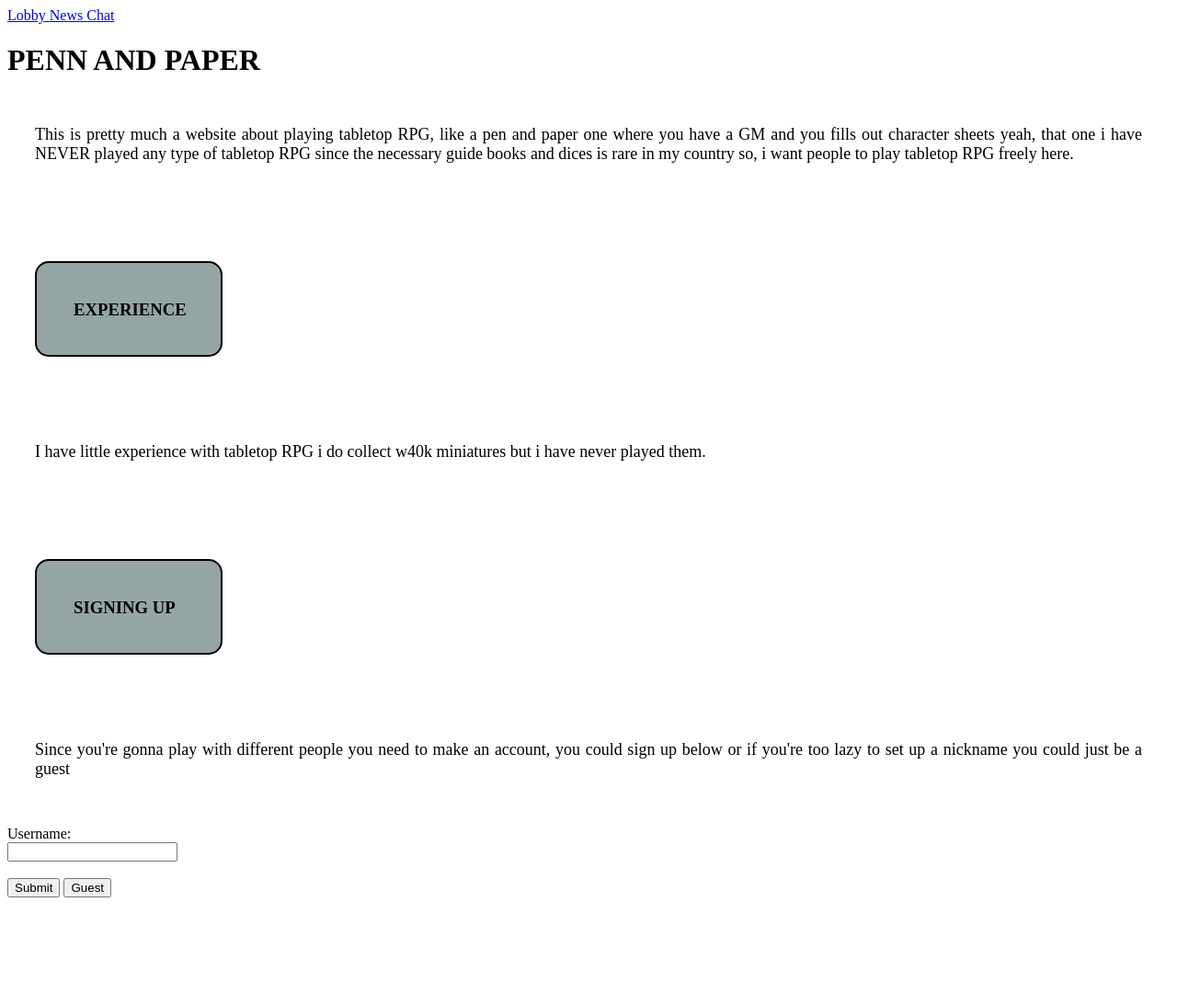
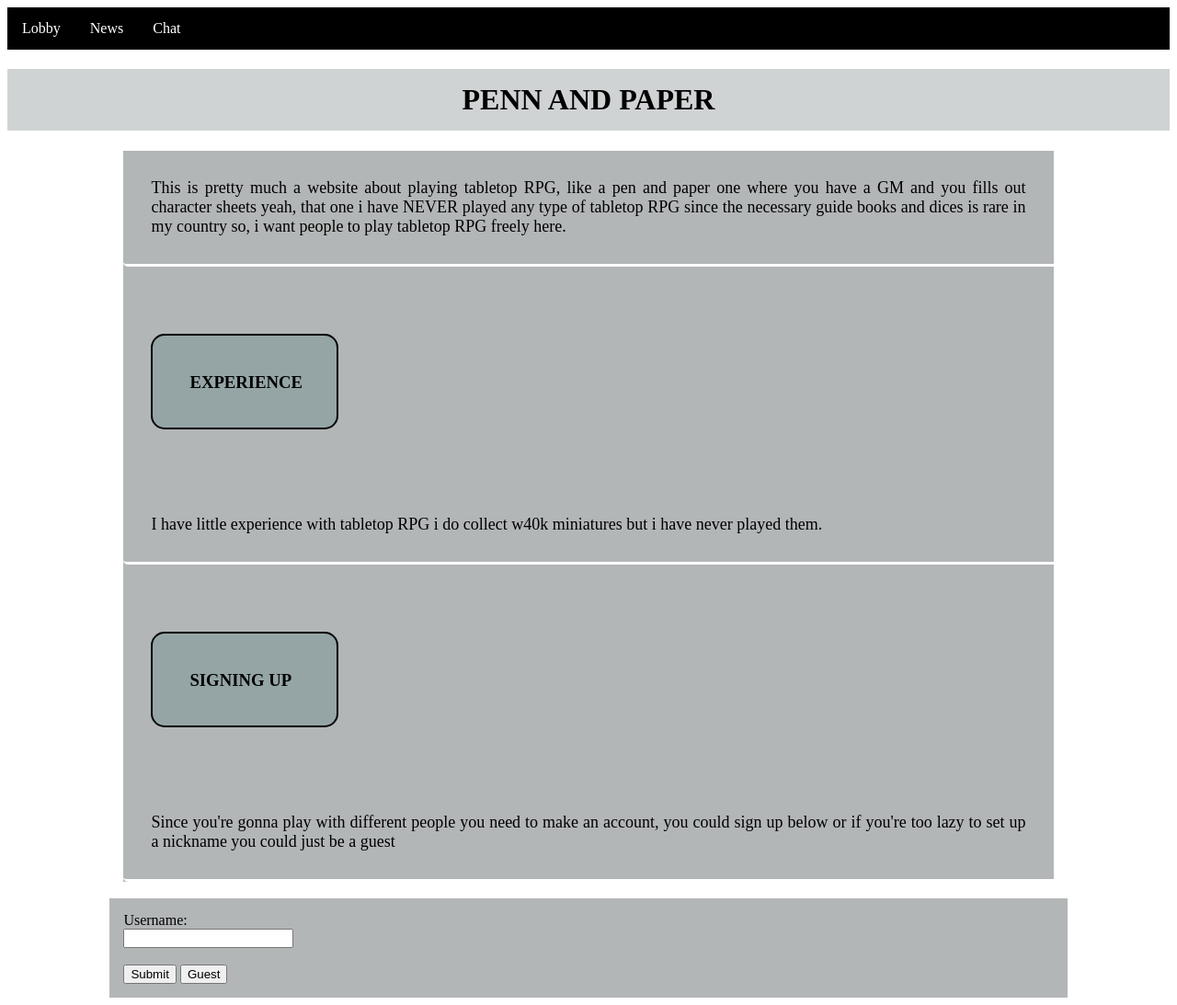
Before and after one commit to davesinkler1/html-something, a PHP site: page /penn.html in a window 1280 px wide. Shown: the whole page at 92% size. Before the commit the page ends 976 px from the top, so only its background shows below. Run offline with PHP 8.4, Linux system fonts and the light colour scheme.

Commit message:
Update new.css

```diff
--- a/new.css
+++ b/new.css
@@ -1,5 +1,26 @@
+#nav {
+  background-color: black;
+  overflow: hidden;
+}
+
+#nav a{
+	color: #fff;
+	display: block;
+	padding: 14px 16px;
+	text-align: center;
+	float: left;
+	text-decoration: none;
+
+}
+
+.title {
+	background-color:  #D0D3D4;
+	padding: 15px;
+	text-align: center;
+}
+
 p {
-	border:solid white;
+	border:solid black;
 	border-bottom-style: solid;
     border-color: white;
     border-bottom-left-radius: 5px;
@@ -9,6 +30,12 @@ p {
     font-size:18px;
     padding:30px;
     text-align: justify;
+}
+
+.box {
+  background-color: #B3B6B7;
+  width: 80%;
+  margin: 0 auto;
 }
 
 button{
@@ -43,11 +70,15 @@ h2,h3{
 	background-color: #95A5A6;
 }
 
-th, td{
-	border: 2px solid white;
-	border-right-style:none;
-}
+
 
 p{
 
 }
+
+#form {
+background-color: #B3B6B7;
+padding: 15px;
+width: 80%;
+margin: 0 auto;
+}
```
